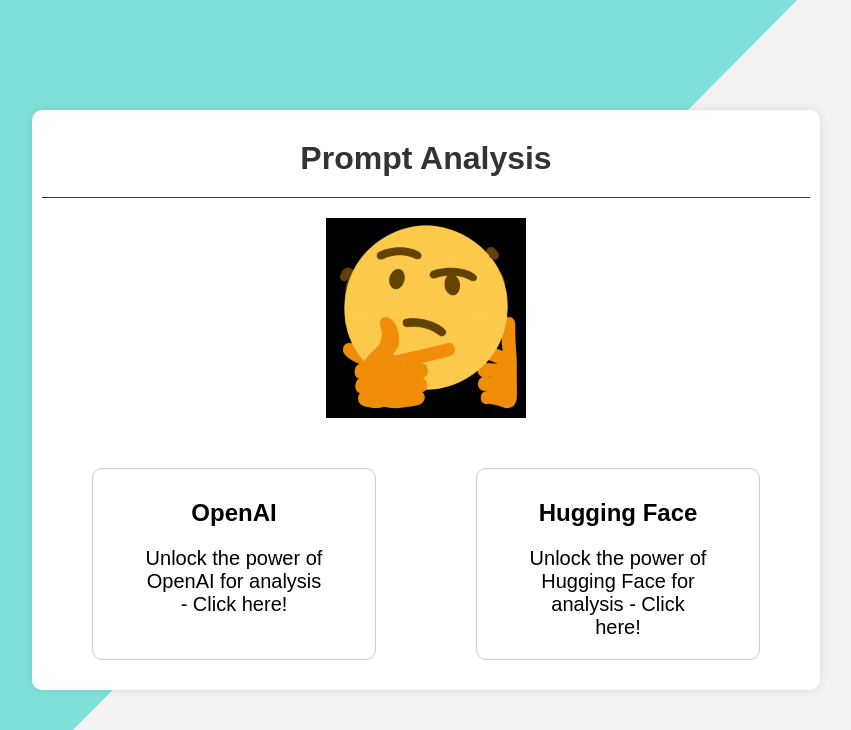
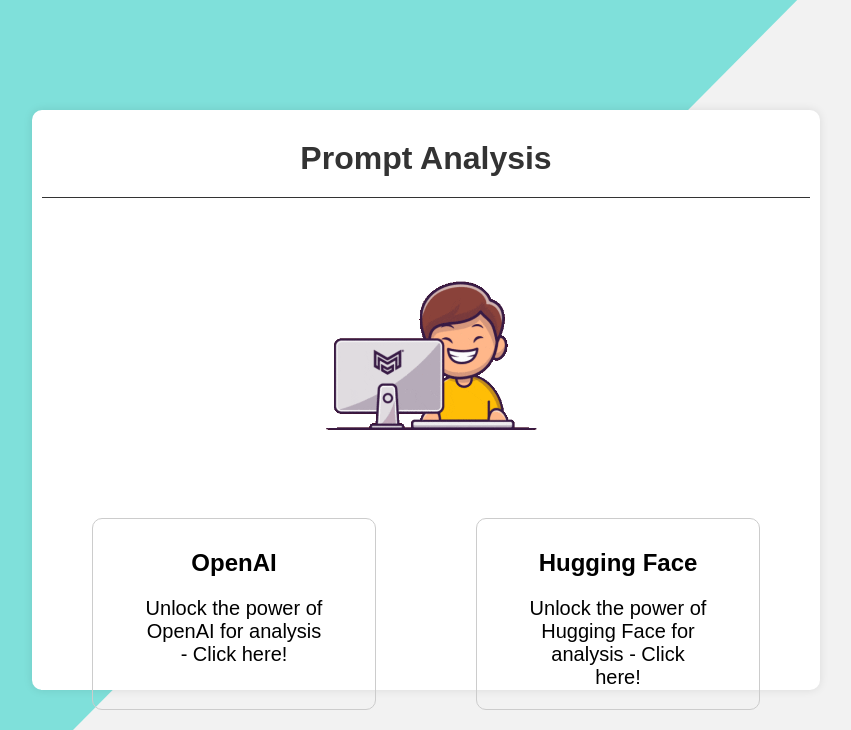
Before and after one commit to vanamayaswanth/prompt-analysis, a Flask app: page / in a window 1280 px wide. Shown: the top 730 px of the page, without its empty margins (214-1065 px from the left). Run offline with Flask 3, Linux system fonts and the light colour scheme.

Commit message:
change gif

```diff
--- a/static/home.css
+++ b/static/home.css
@@ -52,8 +52,8 @@ h1 {
 }
 
 img {
-    width: 200px;
-    height: 200px;
+    width: 250px;
+    height: 250px;
     display: block;
     margin-left: auto;
     margin-right: auto;
--- a/templates/index.html
+++ b/templates/index.html
@@ -10,7 +10,7 @@
     <div class="clipped-element">
         <div class="container">
             <h1> Prompt Analysis</h1>
-            <img src="{{url_for('static', filename='emoji.gif')}}">
+            <img src="{{url_for('static', filename='boys.gif')}}">
             <div class="option-container">
                 <div class="option-box" onclick="location.href='/openai'">
                     <h2>OpenAI</h2>
```
Also changed, not shown: static/boys.gif (added), static/emoji.gif (deleted).
